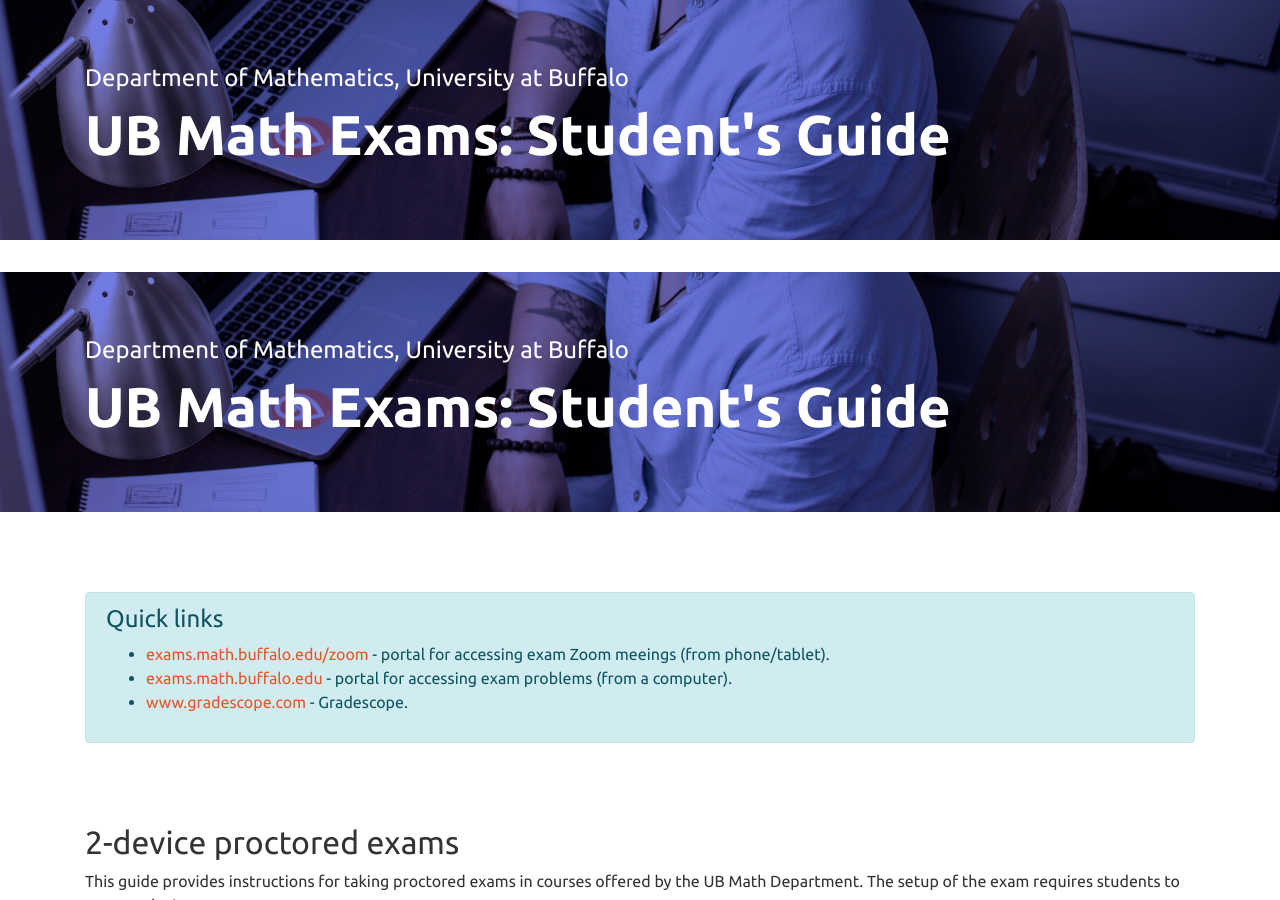
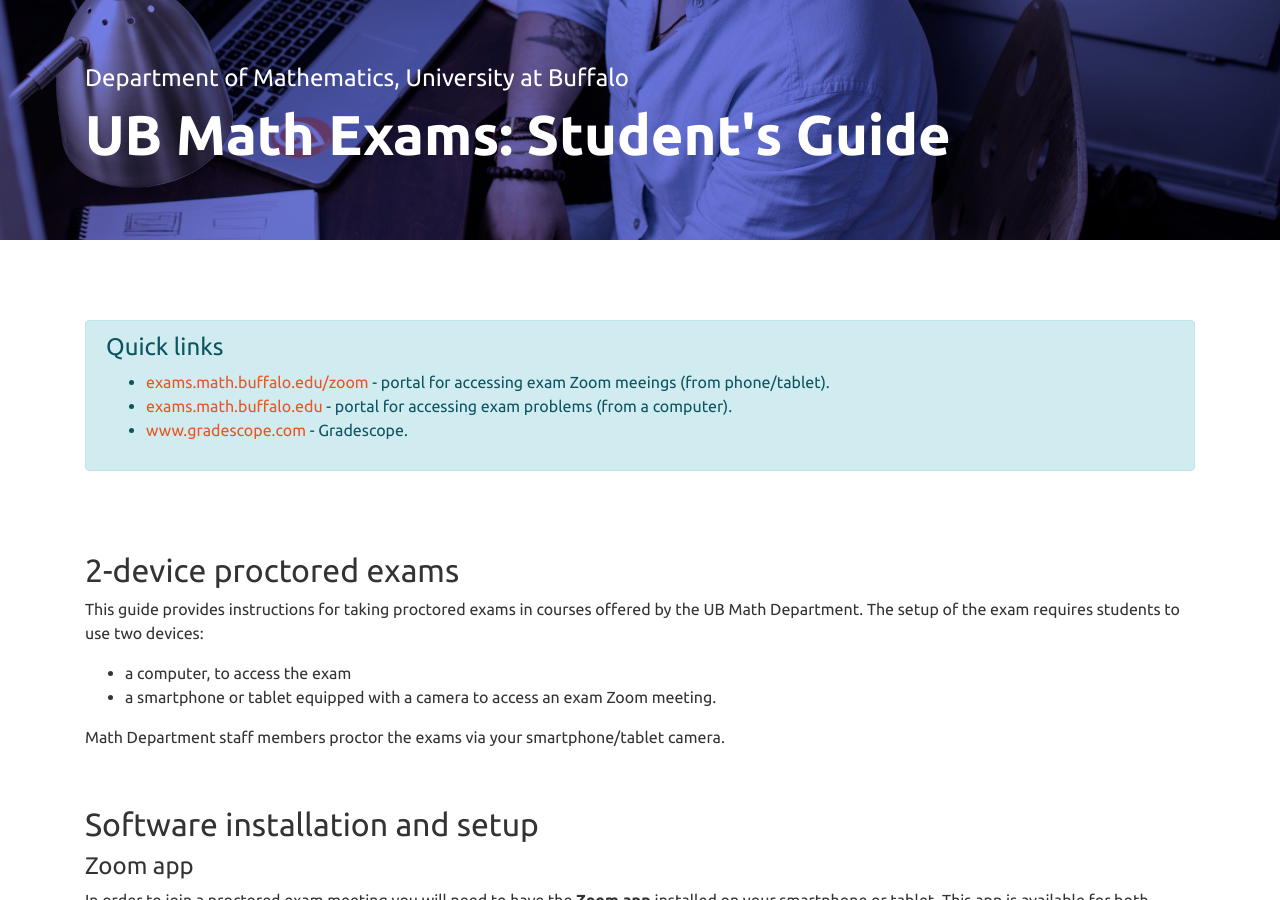
Before and after one commit to ub-math/exam_guides, a Jekyll site: the page built from docs/index.md, in a window 1280 px wide and 900 px high. Built offline with Jekyll 4.4.1, drawn with Linux system fonts in a browser that asks for light colours.

Commit message:
Update default.html

```diff
--- a/docs/_layouts/default.html
+++ b/docs/_layouts/default.html
@@ -6,16 +6,6 @@
   <body>
 
     {%- include jumbo.html -%}
-
-    <div class="jumbotron jumbotron-fluid" style="color:white;
-                                                  background-image: url('assets/images/jumbo_bgd.jpg');
-                                                  background-color:dimgray;
-                                                  background-size: cover;">
-      <div class="container">
-        <h4>Department of Mathematics, University at Buffalo</h4>
-        <h1 class="display-4" style="font-weight:800;">UB Math Exams: Student's Guide</h1>
-      </div>
-    </div>
 
     <div class="py-5">
       <div class="container page-content">
```
